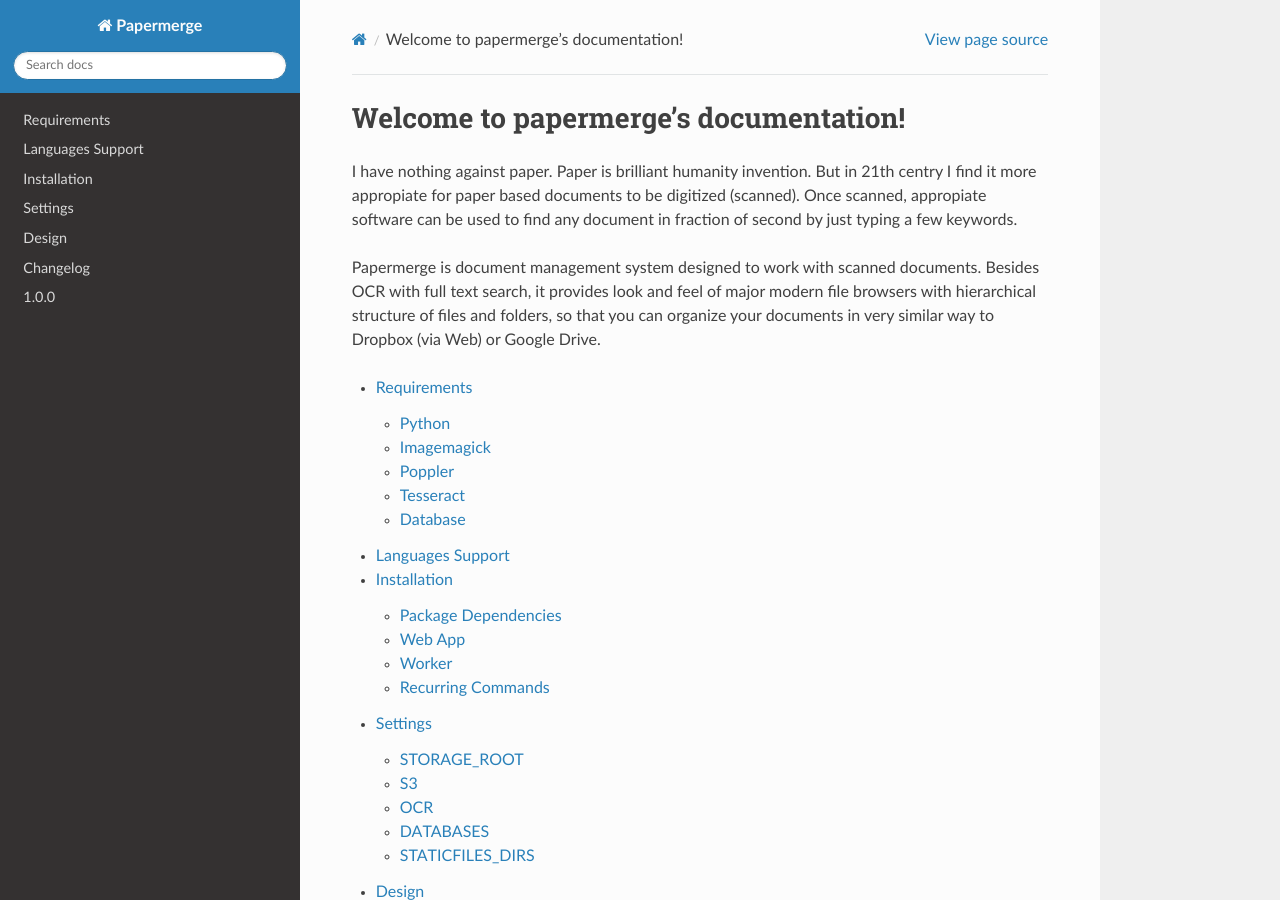
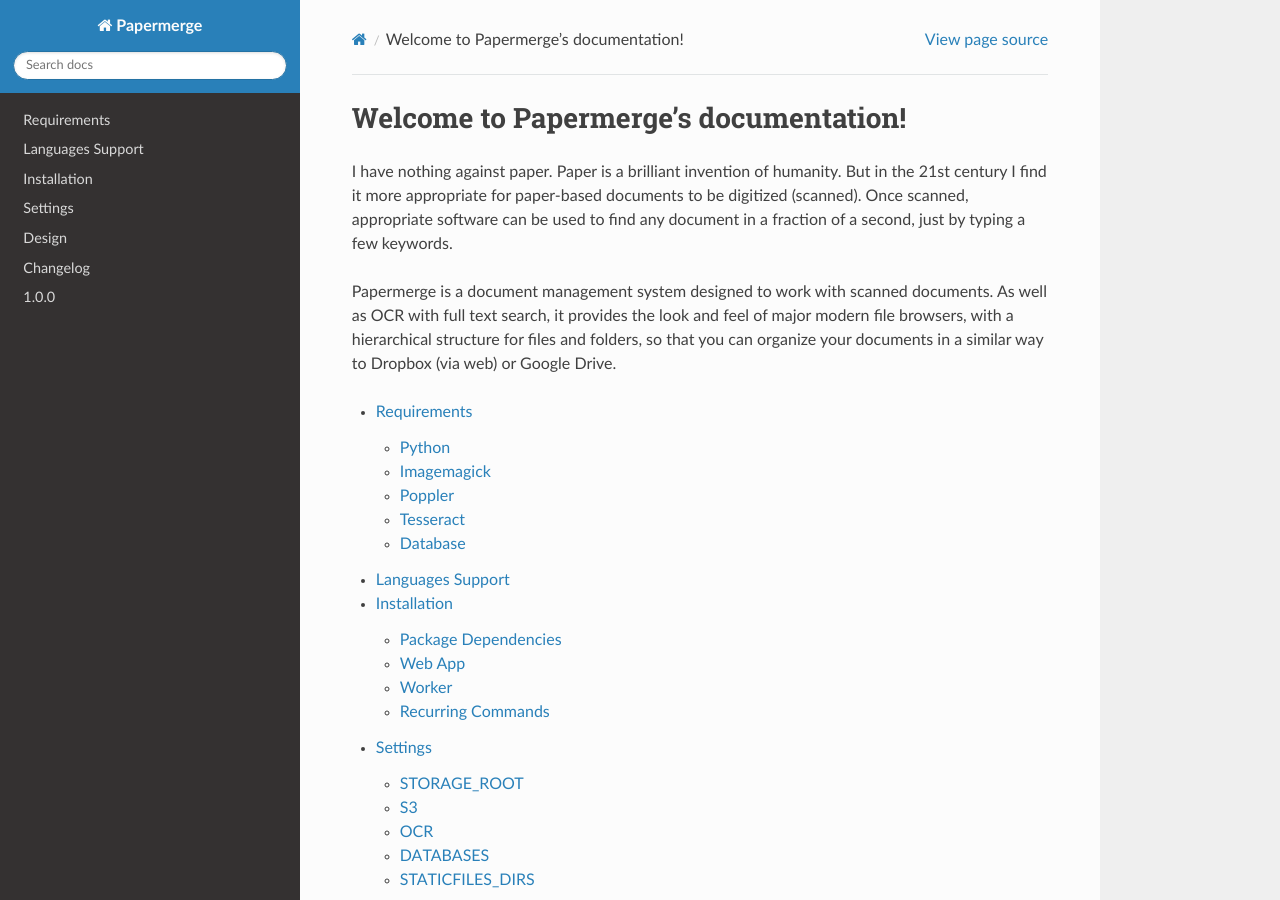
Before and after one commit to ciur/papermerge, a Sphinx documentation site: the page built from docs/source/index.rst, in a window 1280 px wide and 900 px high. Built offline with Sphinx 7.4.7 and the Read the Docs theme 2.0.0, drawn with Linux system fonts in a browser that asks for light colours.

Commit message:
minor language tweaks

```diff
--- a/docs/source/index.rst
+++ b/docs/source/index.rst
@@ -1,16 +1,16 @@
-Welcome to papermerge's documentation!
+Welcome to Papermerge's documentation!
 ======================================
 
-I have nothing against paper. Paper is brilliant humanity invention. But in
-21th centry I find it more appropiate for paper based documents to be
-digitized (scanned). Once scanned, appropiate software can be used to find any
-document in fraction of second by just typing a few keywords.
+I have nothing against paper. Paper is a brilliant invention of humanity. But in the
+21st century I find it more appropriate for paper-based documents to be
+digitized (scanned). Once scanned, appropriate software can be used to find any
+document in a fraction of a second, just by typing a few keywords.
 
 
-Papermerge is document management system designed to work with scanned
-documents. Besides OCR with full text search, it provides look and feel of
-major modern file browsers with hierarchical structure of files and folders,
-so that you can organize your documents in very similar way to Dropbox (via Web)
+Papermerge is a document management system designed to work with scanned
+documents. As well as OCR with full text search, it provides the look and feel of
+major modern file browsers, with a hierarchical structure for files and folders,
+so that you can organize your documents in a similar way to Dropbox (via web)
 or Google Drive.
 
 .. toctree::
```
